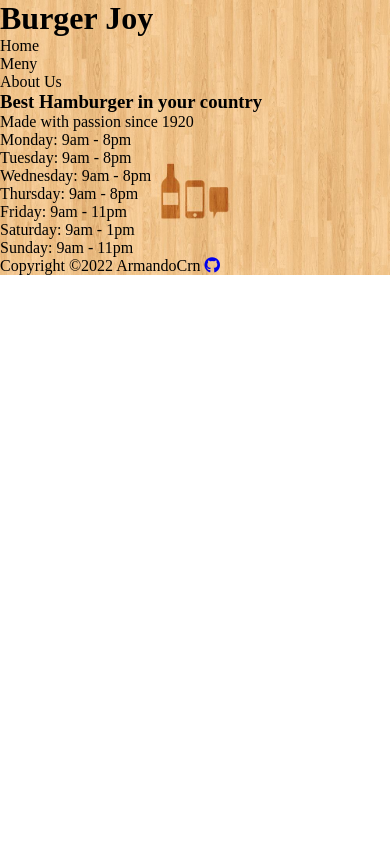
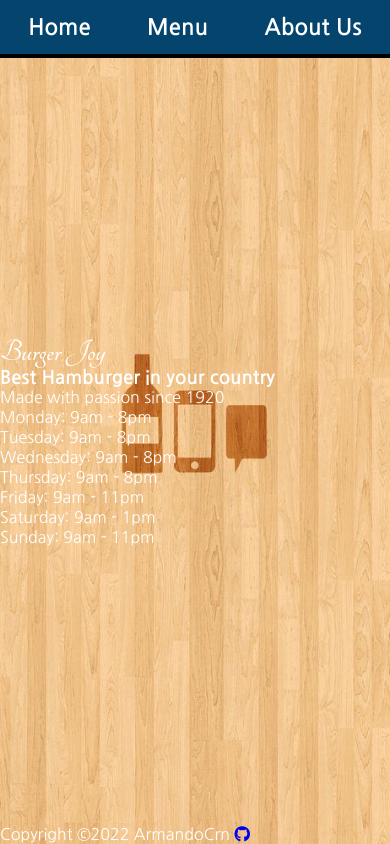
Before and after one commit to ArmandoCrn/restaurant-page, a plain HTML site: page index.html in a window 390 px wide. Drawn offline with Linux system fonts and the light colour scheme; a script that the page names is missing.

Commit message:
Mobile nav done

```diff
--- a/index.html
+++ b/index.html
@@ -23,6 +23,14 @@
       rel="stylesheet"
     />
 
+    <!-- Font - Tangerine -->
+    <link rel="preconnect" href="https://fonts.googleapis.com" />
+    <link rel="preconnect" href="https://fonts.gstatic.com" crossorigin />
+    <link
+      href="https://fonts.googleapis.com/css2?family=Tangerine:wght@400;700&display=swap"
+      rel="stylesheet"
+    />
+
     <!-- FONTAWESOME - Icon -->
     <script
       src="https://kit.fontawesome.com/faff2b4ada.js"
@@ -32,23 +40,21 @@
 
   <body>
     <div id="content">
-      <header>
-        <h1>Burger Joy</h1>
       <nav>
         <ul>
           <li>Home</li>
-            <li>Meny</li>
+          <li>Menu</li>
           <li>About Us</li>
         </ul>
       </nav>
-      </header>
 
       <main>
-        <div>
+        <div class="home">
+          <h1>Burger Joy</h1>
           <h3>Best Hamburger in your country</h3>
           <p>Made with passion since 1920</p>
 
-          <div>
+          <div class="hours">
             <ul>
               <li>Monday: 9am - 8pm</li>
               <li>Tuesday: 9am - 8pm</li>
--- a/style.css
+++ b/style.css
@@ -1,11 +1,14 @@
 :root {
   --black: #000;
   --font: "Nanum Gothic", sans-serif;
+  --title-font: "Tangerine", cursive;
 
+  --blue: #04446d;
   --red: #ed1250;
   --pale-yellow: #fff6da;
   --dark-blue: #042f4b;
   --orange: #fbc99d;
+  --gold: #c59d5f;
 }
 
 /*========
@@ -36,11 +39,51 @@ nav li {
   background-image: url("img/wallpaper.jpg");
   background-size: cover;
   background-repeat: no-repeat;
+  background-position: center;
 }
 /*============
   TYPOGRAPHY
 ============*/
+body {
+  font-family: var(--font);
+  /*FIXME:*/
+  color: white;
+}
+
+h1 {
+  font-family: var(--title-font);
+}
+
+nav ul {
+  font-size: 1.4rem;
+  font-weight: bold;
+}
 
 /*==========
   SPECIFIC
 ==========*/
+#content {
+  display: flex;
+  flex-direction: column;
+  min-height: 100vh;
+  /* align-items: center; Se crea problemi FIXME: */
+  justify-content: space-between;
+}
+
+/*|-- NAV --|*/
+nav {
+  background-color: var(--blue);
+  border-bottom: 4px solid #000;
+}
+
+nav ul {
+  max-width: 500px;
+  margin-inline: auto;
+  padding-block: 1rem;
+  display: flex;
+  justify-content: space-around;
+}
+
+footer {
+  /* margin-top: auto; */
+}
```
Lines whose indentation alone changed are shown as unchanged.
